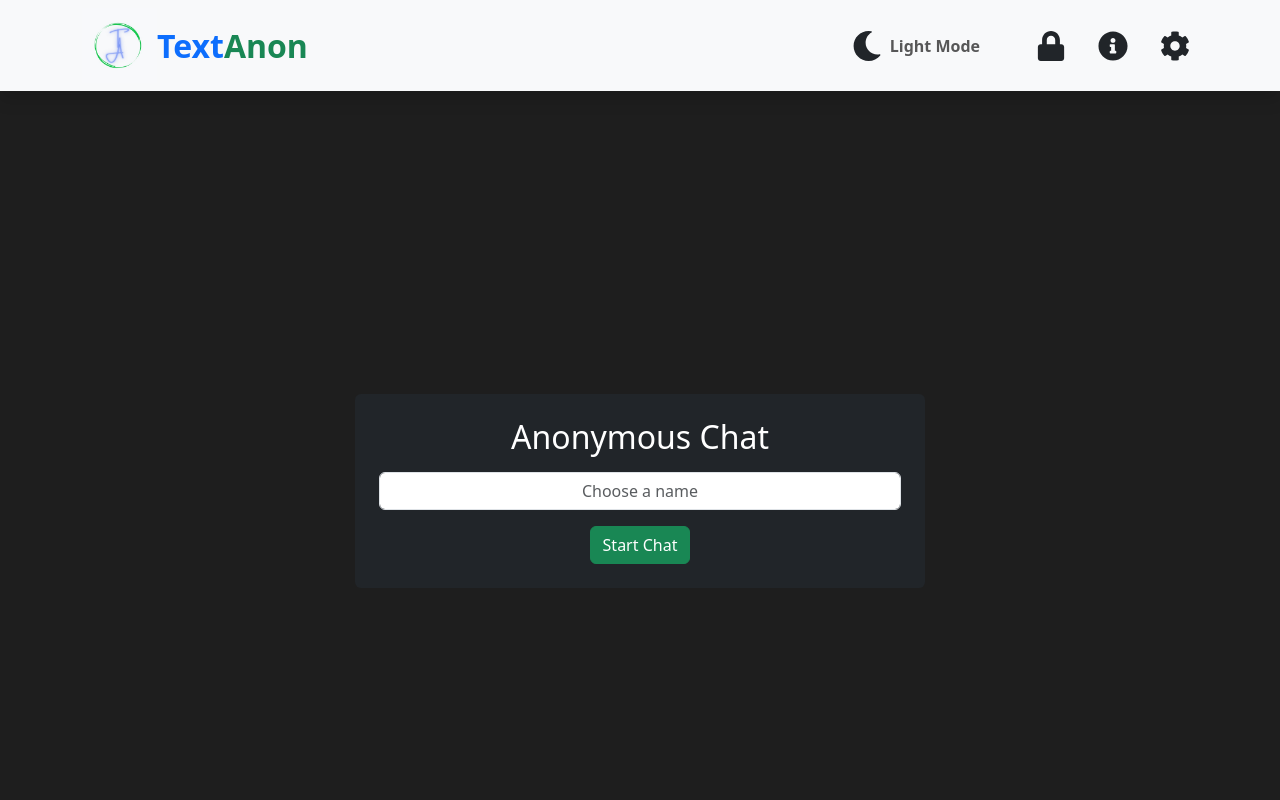
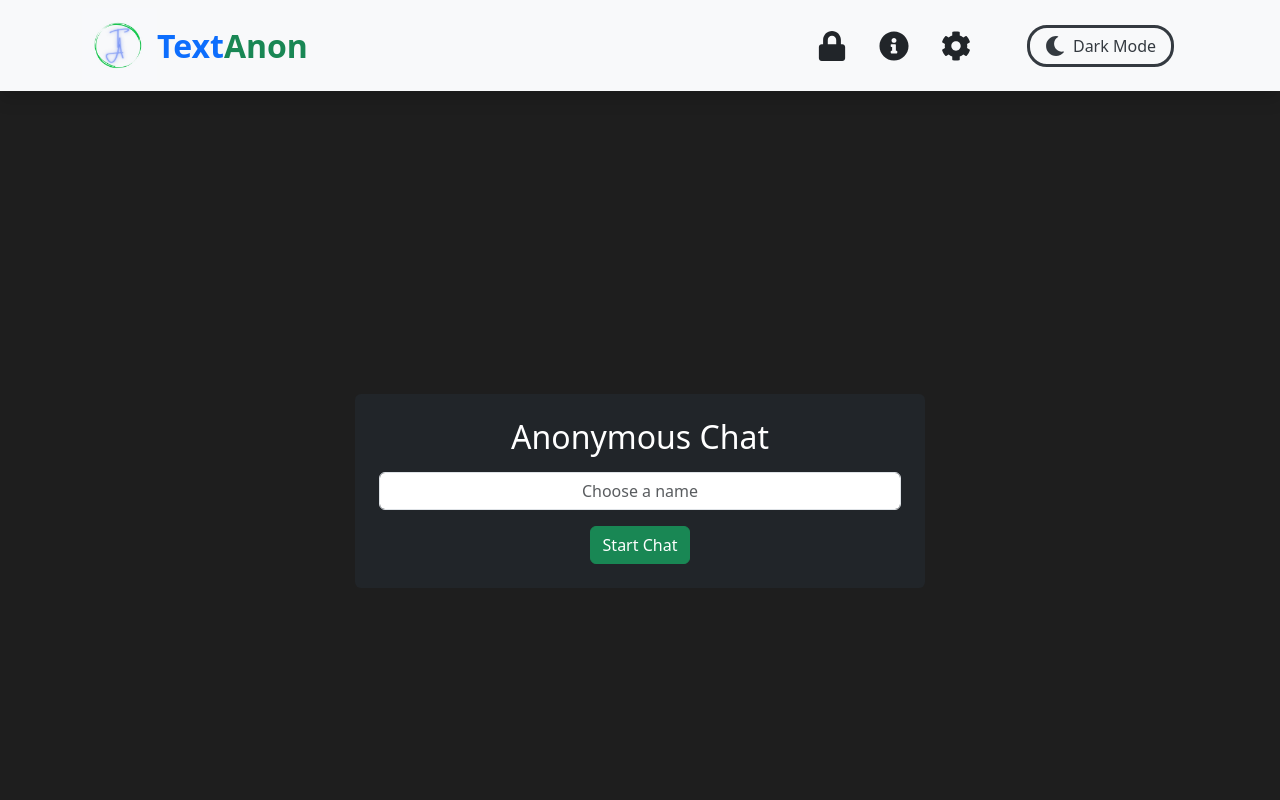
Before and after one commit to SuyogAM1116/TextAnon, a React (Vite) app in the folder frontend/: page /chat in a window 1280 px wide. Shown: the top 800 px of the page. Built offline with nearby package versions, Linux system fonts and the light colour scheme.

Commit message:
ThemeToggle added

```diff
--- a/frontend/src/components/NavBar.jsx
+++ b/frontend/src/components/NavBar.jsx
@@ -1,32 +1,15 @@
-import React, { useState, useEffect } from "react";
+import React, { useState } from "react";
 import { Navbar, Container, Nav } from "react-bootstrap";
-import { FaLock, FaInfoCircle, FaCog, FaMoon, FaSun } from "react-icons/fa";
+import { FaLock, FaInfoCircle, FaCog } from "react-icons/fa";
+import ThemeToggle from "./ThemeToggle"; // Import ThemeToggle Component
 
 const NavBar = () => {
-  // Load theme from local storage (if available)
-  const [darkMode, setDarkMode] = useState(() => {
-    return localStorage.getItem("theme") === "dark";
-  });
-
-  // Toggle dark mode & update local storage
-  const toggleTheme = () => {
-    const newTheme = !darkMode;
-    setDarkMode(newTheme);
-    localStorage.setItem("theme", newTheme ? "dark" : "light");
-
-    // Apply theme to body
-    document.body.setAttribute("data-theme", newTheme ? "dark" : "light");
-  };
-
-  // Apply theme on first render
-  useEffect(() => {
-    document.body.setAttribute("data-theme", darkMode ? "dark" : "light");
-  }, [darkMode]);
+  const [theme, setTheme] = useState(localStorage.getItem("theme") || "dark");
 
   return (
     <Navbar
-      bg={darkMode ? "dark" : "light"}
-      variant={darkMode ? "dark" : "light"}
+      bg={theme === "dark" ? "dark" : "light"}
+      variant={theme === "dark" ? "dark" : "light"}
       expand="lg"
       sticky="top"
       className="shadow"
@@ -34,7 +17,7 @@ const NavBar = () => {
       <Container>
         {/* Logo changes based on theme */}
         <img
-          src={darkMode ? "/logo.png" : "/logolight.jpg"}
+          src={theme === "dark" ? "/logo.png" : "/logolight.jpg"}
           alt="TextAnon Logo"
           width={75}
           height={75}
@@ -51,28 +34,23 @@ const NavBar = () => {
 
         <Navbar.Collapse id="basic-navbar-nav">
           <Nav className="ms-auto align-items-center d-flex">
-            {/* Theme Toggle Button & Text */}
-            <div className="d-flex align-items-center me-4"> {/* Added space to right */}
-              <Nav.Link onClick={toggleTheme} style={{ cursor: "pointer" }} className="d-flex align-items-center">
-                {darkMode ? (
-                  <FaSun className="text-warning" size={30} /> // Sun for Light Mode
-                ) : (
-                  <FaMoon className="text-dark" size={30} /> // Moon for Dark Mode
-                )}
-                <span className="ms-2 fw-bold">{darkMode ? "Dark Mode" : "Light Mode"}</span>
-              </Nav.Link>
-            </div>
 
             {/* Other Navbar Icons */}
             <Nav.Link href="#security" className="ms-3">
-              <FaLock className={darkMode ? "text-white" : "text-dark"} size={30} />
+              <FaLock className={theme === "dark" ? "text-white" : "text-dark"} size={30} />
             </Nav.Link>
             <Nav.Link href="#about" className="ms-3">
-              <FaInfoCircle className={darkMode ? "text-white" : "text-dark"} size={30} />
+              <FaInfoCircle className={theme === "dark" ? "text-white" : "text-dark"} size={30} />
             </Nav.Link>
             <Nav.Link href="#settings" className="ms-3">
-              <FaCog className={darkMode ? "text-white" : "text-dark"} size={30} />
+              <FaCog className={theme === "dark" ? "text-white" : "text-dark"} size={30} />
             </Nav.Link>
+
+            {/* Theme Toggle Component (Placed at Right End) */}
+            <div className="ms-5">
+              <ThemeToggle onThemeChange={setTheme} />
+            </div>
+
           </Nav>
         </Navbar.Collapse>
       </Container>
--- a/frontend/src/components/ThemeToggle.jsx
+++ b/frontend/src/components/ThemeToggle.jsx
@@ -2,27 +2,36 @@ import React, { useState, useEffect } from "react";
 import { FaSun, FaMoon } from "react-icons/fa";
 
 const ThemeToggle = ({ onThemeChange }) => {
-  const [theme, setTheme] = useState(localStorage.getItem("theme") || "dark");
+  const [darkMode, setDarkMode] = useState(
+    localStorage.getItem("theme") === "dark"
+  );
 
   useEffect(() => {
-    document.body.setAttribute("data-theme", theme);
-    localStorage.setItem("theme", theme);
-    onThemeChange(theme);
-  }, [theme, onThemeChange]);
+    document.body.setAttribute("data-theme", darkMode ? "dark" : "light");
+    localStorage.setItem("theme", darkMode ? "dark" : "light");
+    onThemeChange(darkMode ? "dark" : "light");
+  }, [darkMode, onThemeChange]);
 
   const toggleTheme = () => {
-    setTheme((prevTheme) => (prevTheme === "dark" ? "light" : "dark"));
+    setDarkMode((prevMode) => !prevMode);
   };
 
   return (
-    <div className="d-flex align-items-center gap-2">
+    <div className="d-flex align-items-center me-4">
       <button
         onClick={toggleTheme}
         className="btn btn-outline-light d-flex align-items-center gap-2"
-        style={{ borderRadius: "20px", padding: "6px 15px", fontSize: "16px" }}
+        style={{
+          borderRadius: "20px",
+          padding: "6px 15px",
+          fontSize: "16px",
+          backgroundColor: darkMode ? "#343a40" : "#f8f9fa",
+          color: darkMode ? "#ffc107" : "#343a40",
+          border: darkMode ? "1px solid #ffc107" : "3px solid #343a40",
+        }}
       >
-        {theme === "dark" ? <FaMoon size={20} /> : <FaSun size={20} className="text-warning" />}
-        {theme === "dark" ? "Dark Mode" : "Light Mode"}
+        {darkMode ? <FaSun size={20} className="text-warning" /> : <FaMoon size={20} />}
+        {darkMode ? "Light Mode" : "Dark Mode"}
       </button>
     </div>
   );
```
